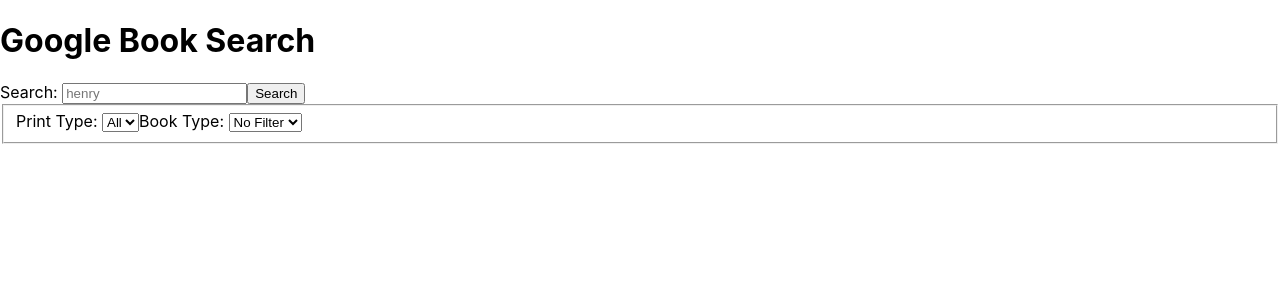
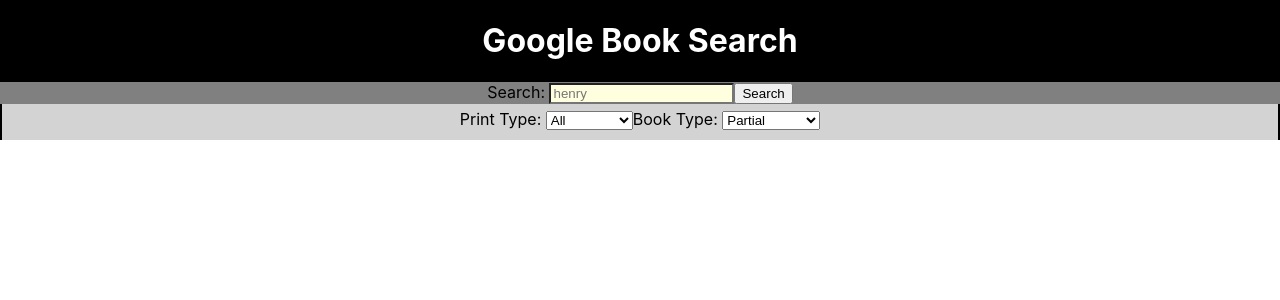
Before and after one commit to GhostCode83/book-search-client, a React (Create React App) app: page / in a window 1280 px wide. Shown: the top 300 px of the page. Built offline with nearby package versions, Linux system fonts and the light colour scheme.

Commit message:
added css, including grid

```diff
--- a/src/App.js
+++ b/src/App.js
@@ -8,16 +8,15 @@
     super(props)
     this.state = {
       input: '',
-      books: []
+      books: [],
+      printType: 'all',
+      bookType: 'partial'
     }
   }
 
   handleSubmit = (event) => {
     event.preventDefault();
-    /*this.setState({
-      submit: this.state.input
-    })*/
-    fetch(`https://www.googleapis.com/books/v1/volumes?q=${this.state.input}&key=AIzaSyBGfjPxQS3JhHzXUujnrvhWZeYk3Cj_nP4`)
+    fetch(`https://www.googleapis.com/books/v1/volumes?q=${this.state.input}&printType=${this.state.printType}&filter=${this.state.bookType}&key=AIzaSyBGfjPxQS3JhHzXUujnrvhWZeYk3Cj_nP4`)
       .then(res => {
         if (!res.ok) {
           throw new Error('Something went wrong, please try again later')
@@ -37,6 +36,20 @@
       })
   }
 
+  handleChangePrintType = (event) => {
+    console.log(event.target.value, 'printType!!!')
+    this.setState({
+      printType: event.target.value
+    })
+  }
+
+  handleChangeBookType = (event) => {
+    console.log(event)
+    this.setState({
+      bookType: event.target.value
+    })
+  }
+
   handleChange = (event) => {
     this.setState({
       input: event.target.value
@@ -46,12 +59,12 @@
   render() {
     return (
       <div>
-        <h1>Google Book Search</h1>
-        <h3>{this.state.submit}</h3>
-        <Nav
+         <Nav
           state={this.state}
           handleSubmit={this.handleSubmit}
-          handleChange={this.handleChange} />
+          handleChange={this.handleChange}
+          handleChangePrintType={this.handleChangePrintType}
+          handleChangeBookType={this.handleChangeBookType}/>
         <BookList
           books={this.state.books} />
       </div>
--- /dev/null
+++ b/src/BookDetails/BookDetails.css
@@ -0,0 +1,17 @@
+ul {
+  list-style: none;
+  margin-top: 150px;
+}
+
+div h2, .price, .author {
+  text-align: center;
+}
+.grid-container {
+  display: grid;
+  grid-template-columns: 25vw 65vw;
+}
+
+
+.grid-item-1 {
+  align-self: center;
+}
--- a/src/BookDetails/BookDetails.js
+++ b/src/BookDetails/BookDetails.js
@@ -1,16 +1,25 @@
 import React from 'react';
+import './BookDetails.css'
 
 function BookDetails(props) {
-  console.log(props)
   let bookDetails = Array.isArray(props.books) ? props.books.map((book, ind) => {
-
+    console.log(book.saleInfo)
+    let imageSource = book.volumeInfo.imageLinks.thumbnail ? book.volumeInfo.imageLinks.thumbnail : ''
+    let price = book.saleInfo.listPrice ? <p class="price">Price: ${book.saleInfo.listPrice.amount}</p> : '';
+    //<p>Price: {book.saleInfo.listPrice.amount ? book.saleInfo.listPrice.amount : ''}</p>
+    //let price =
     return (
-      <li key={ind}>
-        <h2>
+      <li class="grid-container" key={ind}>
+        <img class="grid-item grid-item-1" src={imageSource}/>
+        <div class="grid-item grid-item-2">
+          <h2>
           {book.volumeInfo.title}
         </h2>
-        <p>Author: {book.volumeInfo.authors}</p>
-        <p>Description: {book.volumeInfo.description}</p>
+        <p class="author">Author: {book.volumeInfo.authors}</p>
+        {price}
+        <p>{book.volumeInfo.description}</p>
+          </div>
+        <hr class="grid-item grid-item-3"/>
       </li>
     )
   })
--- a/src/BookImage/BookImage.js
+++ /dev/null
@@ -1,17 +0,0 @@
-import  React from 'react';
-
-function BookImage(props){
-  console.log(props)
-  let bookImage = Array.isArray(props.books) ? props.books.map((book, ind) => {
-
-    return (
-      <img src={props.saleInfo.listPrice.amount}/>
-    )
-  })
-    : '';
-  return (
-    <div>{bookImage}</div>
-  )
-}
-
-export default BookImage
--- a/src/BookList/BookList.js
+++ b/src/BookList/BookList.js
@@ -1,13 +1,11 @@
 import React from 'react';
 import BookDetails from '../BookDetails/BookDetails';
-import BookImage from '../BookImage/BookImage';
 
 function BookList(props) {
   return (
     <main>
       <ul>
         <BookDetails books={props.books}/>
-        <BookImage books={props.books}/>
       </ul>
     </main>
   )
--- /dev/null
+++ b/src/Nav/Nav.css
@@ -0,0 +1,23 @@
+ header  {
+  background-color: black;
+  color: white;
+  text-align: center;
+  position: fixed;
+  top: 0px;
+  width: 100vw;
+}
+
+header nav div {
+  color: black;
+  background-color: grey
+}
+
+header nav fieldset {
+  background-color: lightgray;
+  color: black;
+  border: none;
+}
+
+input {
+  background-color: lightyellow;
+}
--- a/src/Nav/Nav.js
+++ b/src/Nav/Nav.js
@@ -1,34 +1,44 @@
 import React from 'react';
+import  "./Nav.css"
 
+function Nav(props) {
 
-//page renders every keydown
-//change value of state? check state?  state is changing, and is one step behind input.
-function Nav(props) {
-  return(
+  //need to make submit button work for entire form, and use Print Type and Book Type in search.
 
+  return (
+    <header>
+      <h1>Google Book Search</h1>
       <nav>
         <form onSubmit={props.handleSubmit}>
+          <div>
             <label htmlFor='search'>Search: </label>
             <input id='search' placeholder="henry" value={props.state.input} onChange={e => props.handleChange(e)}>
             </input>
             <button type='submit'>Search</button>
-      </form>
-      <form>
+          </div>
           <fieldset>
             <label>Print Type: </label>
-        <select name="pets" id="pet-select">
-          <option value="">All</option>
+            <select value={props.state.printType} name="print-type" id="print-type" onChange={(e) => props.handleChangePrintType(e)}>
+              <option value='all'>All</option>
+              <option value='books'>Books</option>
+              <option value='magazines'>Magazines</option>
             </select>
             <label>Book Type: </label>
-          <select>
-            <option>No Filter</option>
+            <select value={props.state.bookType} name="book-type" id='book-type' onChange={(e) => props.handleChangeBookType(e)}>
+              <option value='partial'>Partial</option>
+              <option value='full'>Full</option>
+              <option value='free-ebooks'>Free eBooks</option>
+              <option value='paid-ebooks'>Paid eBooks</option>
+              <option value='ebooks'>eBooks</option>
+
             </select>
 
           </fieldset>
         </form>
       </nav>
+    </header>
+
   )
-
 }
 
 export default Nav
```
Also changed, not shown: src/BookTitle/BookTitle.js (deleted, +0 -17 lines), 1 other file (tests, documents, lock files or other folders). Lines whose indentation alone changed are shown as unchanged.
